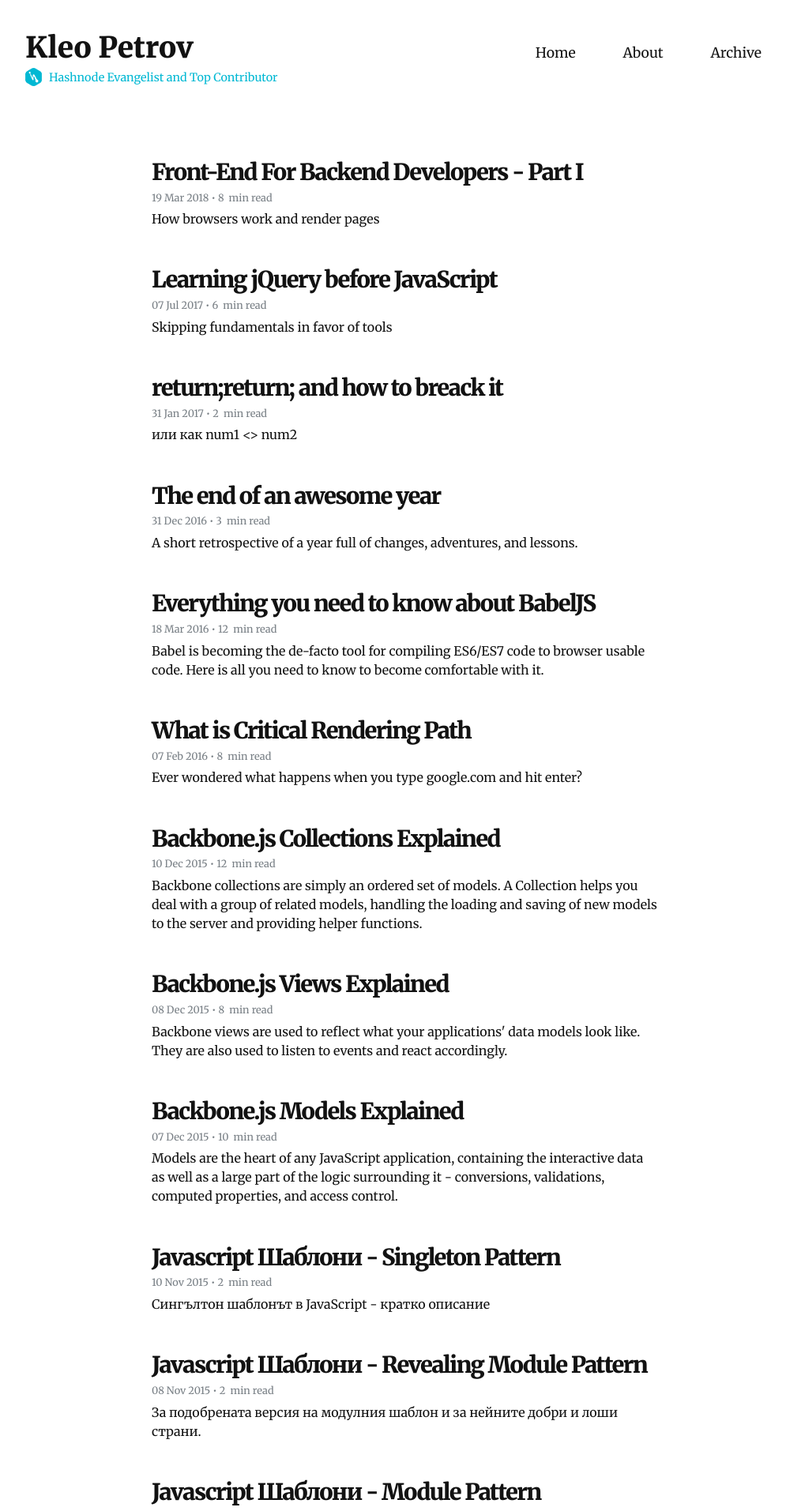
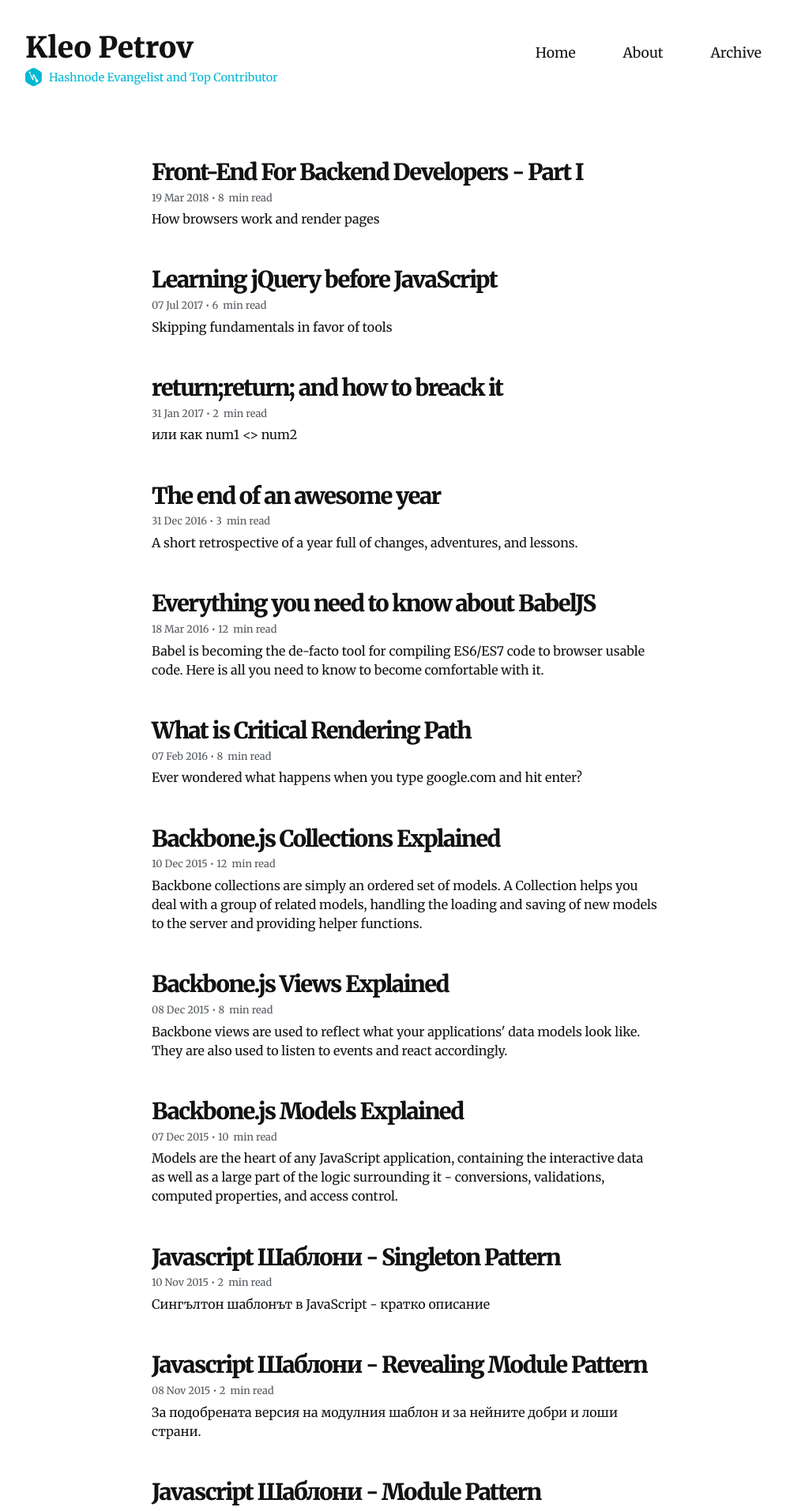
Before and after one commit to KleoPetroff/kleopetroff.github.io, a Jekyll site: the page built from index.html, in a window 1280 px wide. Shown: the top 1913 px of the page at 79% size, without its empty margins (128-1123 px from the left). Built offline with Jekyll 4.4.1, drawn with Linux system fonts in a browser that asks for light colours; the list of posts is cut into pages by our own code.

Commit message:
change meta color for better contrast

```diff
--- a/_layouts/default.html
+++ b/_layouts/default.html
@@ -58,7 +58,7 @@
             .posts { list-style: none; margin: 3em 10em 0; }
             .column, .columns { width: 100%; float: left; box-sizing: border-box; margin-left: 4%; }
             .posts li { display: inline-block; width: 100%; margin-bottom: 3.2em; }
-            .meta { color: #787f85; display: block; margin-top: 9px; font-size: 0.8em; }
+            .meta { color: #53585d; display: block; margin-top: 9px; font-size: 0.8em; }
             h2 { font-size: 4.2rem; line-height: 1.25; letter-spacing: -0.1rem; }
             .posts h2 { font-size: 1.8em; font-weight: 900; margin-bottom: 0; }
             .post-title { float: left; text-decoration: none; line-height: 1; color: #121212; }
```
